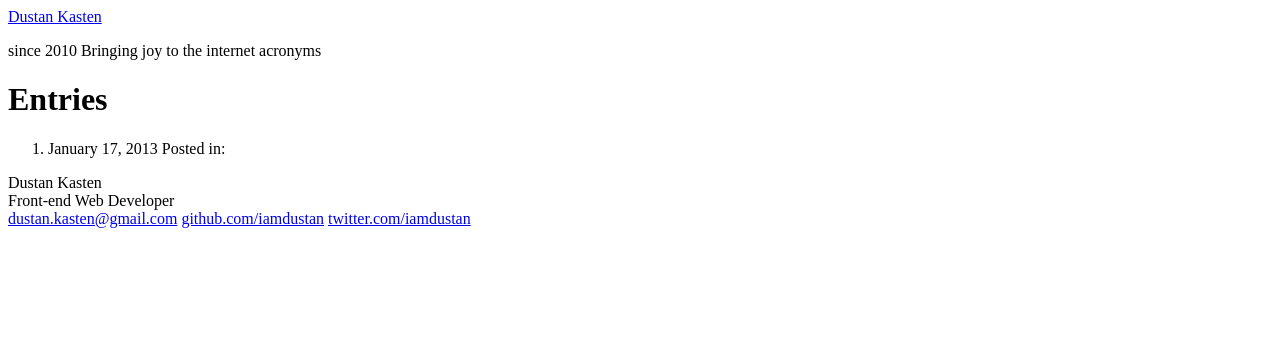
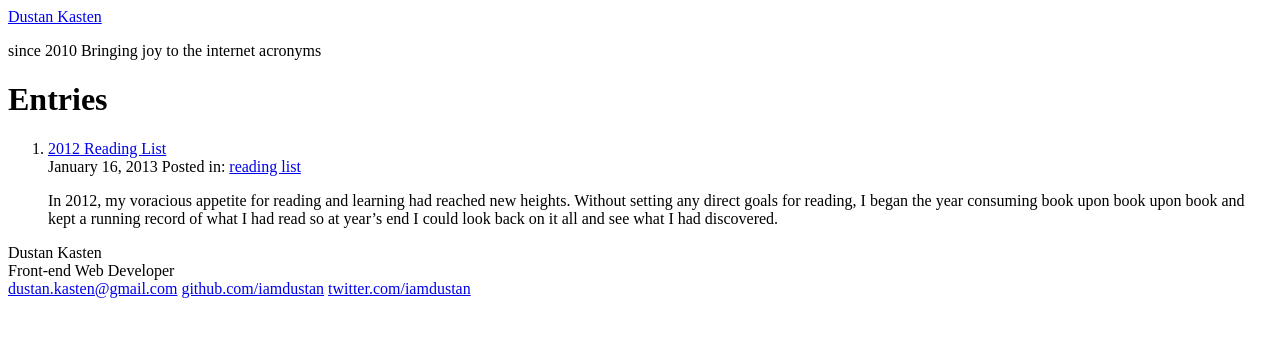
Before and after one commit to iamdustan/iamdustan.github.io, a Jekyll site: the page built from index.html, in a window 1280 px wide. Shown: the top 337 px of the page. Built offline with Jekyll 4.4.1, drawn with Linux system fonts in a browser that asks for light colours; nearby versions of some CDN libraries; some web fonts are replaced.

Commit message:
Update posts, start writing

```diff
--- /dev/null
+++ b/Gemfile
@@ -0,0 +1,4 @@
+source :rubygems
+
+gem 'jekyll'
+gem 'jekyll-press'
--- a/_posts/2013-01-16-2012-reading-list.md
+++ b/_posts/2013-01-16-reading-list.md
@@ -4,18 +4,20 @@
 tags:
 - reading list
 summary: In 2012, my voracious appetite for reading and learning had
-reached new heights. Without setting any direct goals for reading, I
-just began consuming and consuming but just started
+  reached new heights. Without setting any direct goals for reading, I
+  began the year consuming book upon book upon book and kept a running
+  record of what I had read so at year&rsquo;s end I could look back on
+  it all and see what I had discovered.
 ---
 
 
-<table>
+<table class="numbered">
   <thead>
     <tr>
-      <th scope="col">Number</td>
-      <th scope="col">Book</td>
-      <th scope="col">Author</td>
-      <th scope="col">Finished Date</td>
+      <th scope="col"><span class="visuallyhidden">Number</span></th>
+      <th scope="col">Book</th>
+      <th scope="col">Author</th>
+      <th scope="col" style="width:7em">Finished Date</th>
     </tr>
   </thead>
   <tbody>
--- a/assets/styles.styl
+++ b/assets/styles.styl
@@ -2,7 +2,7 @@
 ---
 @import 'nib'
 /*! normalize.css v1.0.1 | MIT License | git.io/normalize */
-/* {{{ normalize */
+/* @group normalize */
 article, aside, details, figcaption, figure, footer, header, hgroup, nav, section, summary
   display: block
 
@@ -189,8 +189,8 @@
   border-collapse: collapse
   border-spacing: 0
 
-/* end normalize }}} */
-/* {{{ h5bp helpers */
+/* end normalize @end */
+/* @group h5bp helpers */
 
 html, button, input, select, textarea
   color: #222
@@ -279,8 +279,8 @@
 .clearfix
   *zoom: 1
 
-/* h5bp helpers }}} */
-/* {{{ colors */
+/* h5bp helpers @end */
+/* @group colors */
 
 /*
 #DCD2D0 White Tiger
@@ -304,8 +304,8 @@
   font-weight 400
   font-variant small-caps
 
-/* end colors }}} */
-/* {{{ main styles */
+/* end colors @end */
+/* @group main styles */
 
 html
   //background: #dcd2d0
@@ -335,8 +335,8 @@
 .content
   position relative
 
-/* main styles }}} */
-/*{{{ header */
+/* main styles @end */
+/*@group header */
 
 #masthead
   position relative
@@ -369,8 +369,8 @@
     left 50%
     margin-left -2.333em
 
-/* header }}} */
-/* {{{ footer */
+/* header @end */
+/* @group footer */
 .content,
 #footer
   display inline-block
@@ -409,8 +409,8 @@
     &:hover
       color darken(LIGHT, 40%)
 
-/* footer }}} */
-/* {{{ article */
+/* footer @end */
+/* @group article */
 
 #home h1
   display none
@@ -519,20 +519,34 @@
 
 
 
-/* article }}} */
-/* {{{ 35em min-width */
+/* article @end */
+/* @group tables */
+
+th
+  text-align left
+  border-bottom 1px solid #ccc
+td
+  border-bottom 1px solid #ddd
+
+.numbered
+  td:first-child
+    text-align center
+    width 2em
+
+/* @end tables */
+/* @group 35em min-width */
 @media only screen and (min-width: 35em)
   // nothing here
 
-/* end 35em min-width }}} */
-/* {{{ 60em min-width tablet-esque */
+/* end 35em min-width @end */
+/* @group 60em min-width tablet-esque */
 @media only screen and (max-width: 60em)
   .content,
   #footer
     width 100%
     margin 0
-/* end 60em min-width tablet-esque }}} */
-/* {{{ XXem min-width */
+/* end 60em min-width tablet-esque @end */
+/* @group XXem min-width */
 @media only screen and (max-width: 60em)
   body
     padding 1.5em 0
@@ -545,15 +559,15 @@
       position relative
   .hentry
     margin-bottom 3em
-/* end XXem min-width }}} */
+/* end XXem min-width @end */
 
-/* {{{ high-res mq */
+/* @group high-res mq */
 
 @media only screen and (-webkit-min-device-pixel-ratio: 1.5)only screen and (min-resolution: 144dpi)
   // nothing here
 
-/* high-res mq }}} */
-/* {{{ print */
+/* high-res mq @end */
+/* @group print */
 
 @media print
   *
@@ -597,4 +611,6 @@
   h2, h3
     page-break-after: avoid
 
-/* print }}} */
+/* print @end */
+
+/* vi: set foldmarker=@group,@end */
```
Also changed, not shown: Gemfile.lock (added), 15 other files.
